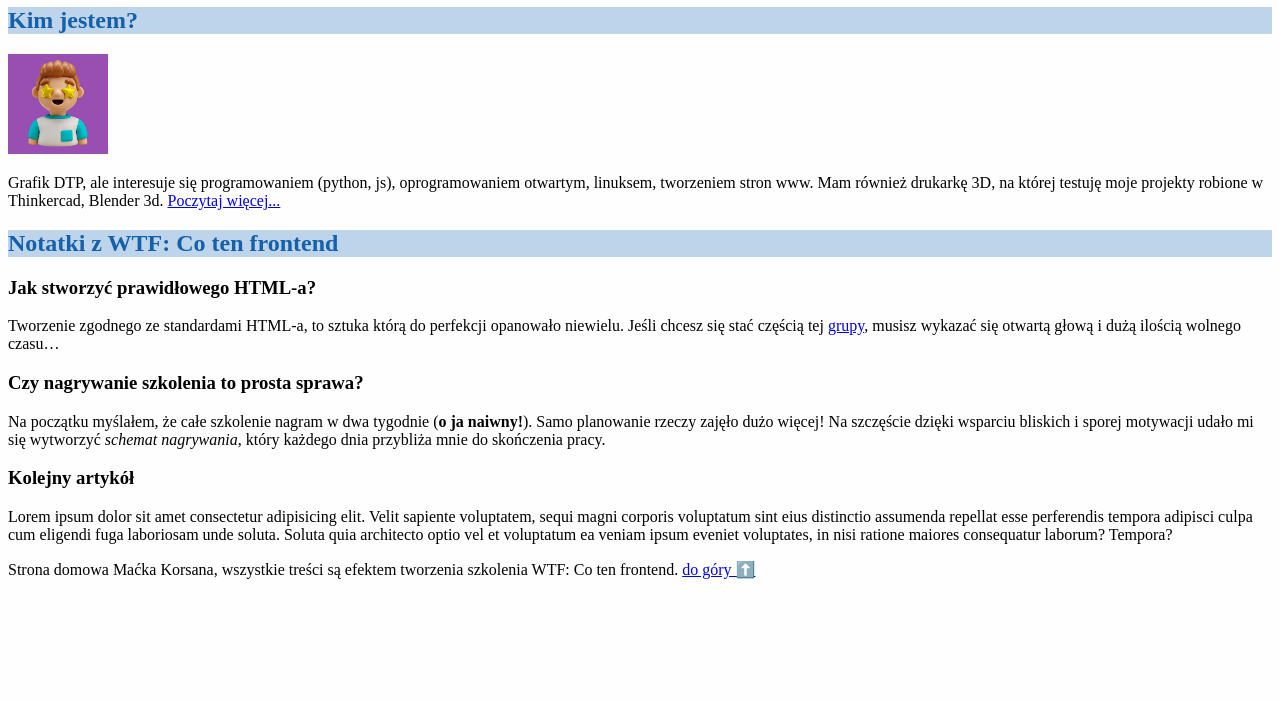
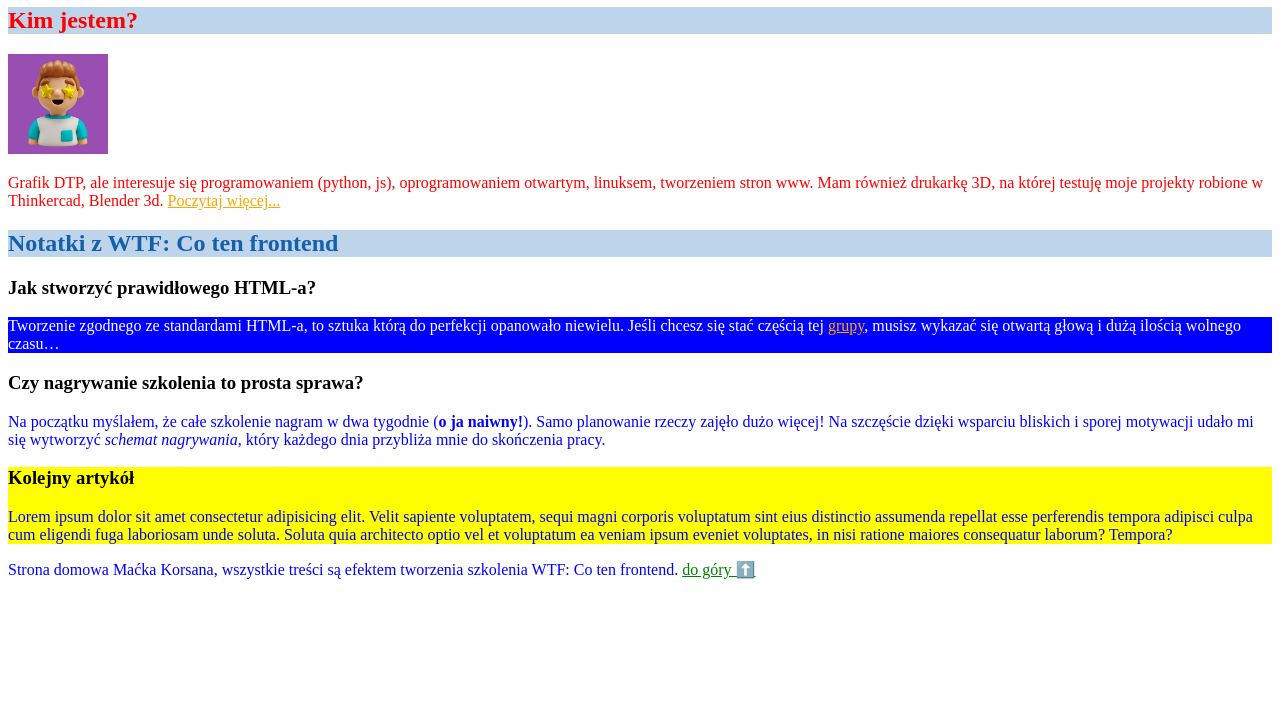
Before and after one commit to pawlinski/homepage, a plain HTML site: page index.html in a window 1280 px wide. Shown: the part 99-800 px from the top of the page. Drawn offline with Linux system fonts and the light colour scheme.

Commit message:
learning css

```diff
--- a/index.html
+++ b/index.html
@@ -20,9 +20,9 @@
 			<h1>Radek Pawliński - strona domowa</h1>
 		</header>
 		<section>
-			<h2>Kim jestem?</h2>
+			<h2 class="czerwony">Kim jestem?</h2>
 			<img src="avatar.jpg" alt="avatar" width="100 px">
-			<p>
+			<p class="czerwony">
 				Grafik DTP, ale interesuje się programowaniem (python, js), oprogramowaniem otwartym, linuksem,
 				tworzeniem stron www. Mam również drukarkę 3D, na której testuję moje projekty robione w Thinkercad,
 				Blender 3d. <a href="#szkolenie">Poczytaj więcej...</a>
@@ -31,7 +31,7 @@
 		<section>
 			<h2>Notatki z WTF: Co ten frontend</h2>
 
-			<article>
+			<article class="my-article">
 				<h3>Jak stworzyć prawidłowego HTML-a?</h3>
 				<p>Tworzenie zgodnego ze standardami HTML-a, to sztuka którą do perfekcji opanowało niewielu. Jeśli
 					chcesz się stać częścią tej <a href="http://google.com" target="_blank"
--- a/style.css
+++ b/style.css
@@ -13,3 +13,28 @@ h2 {
 section {
 	background: #fefefeee;
 }
+
+.czerwony {
+	color: red;
+}
+
+#szkolenie {
+	background: yellow;
+}
+
+p {
+	color: blue;
+}
+
+a {
+	color: green;
+}
+
+section a {
+	color: orange;
+}
+
+.my-article p {
+	background: blue;
+	color: white;
+}
```
